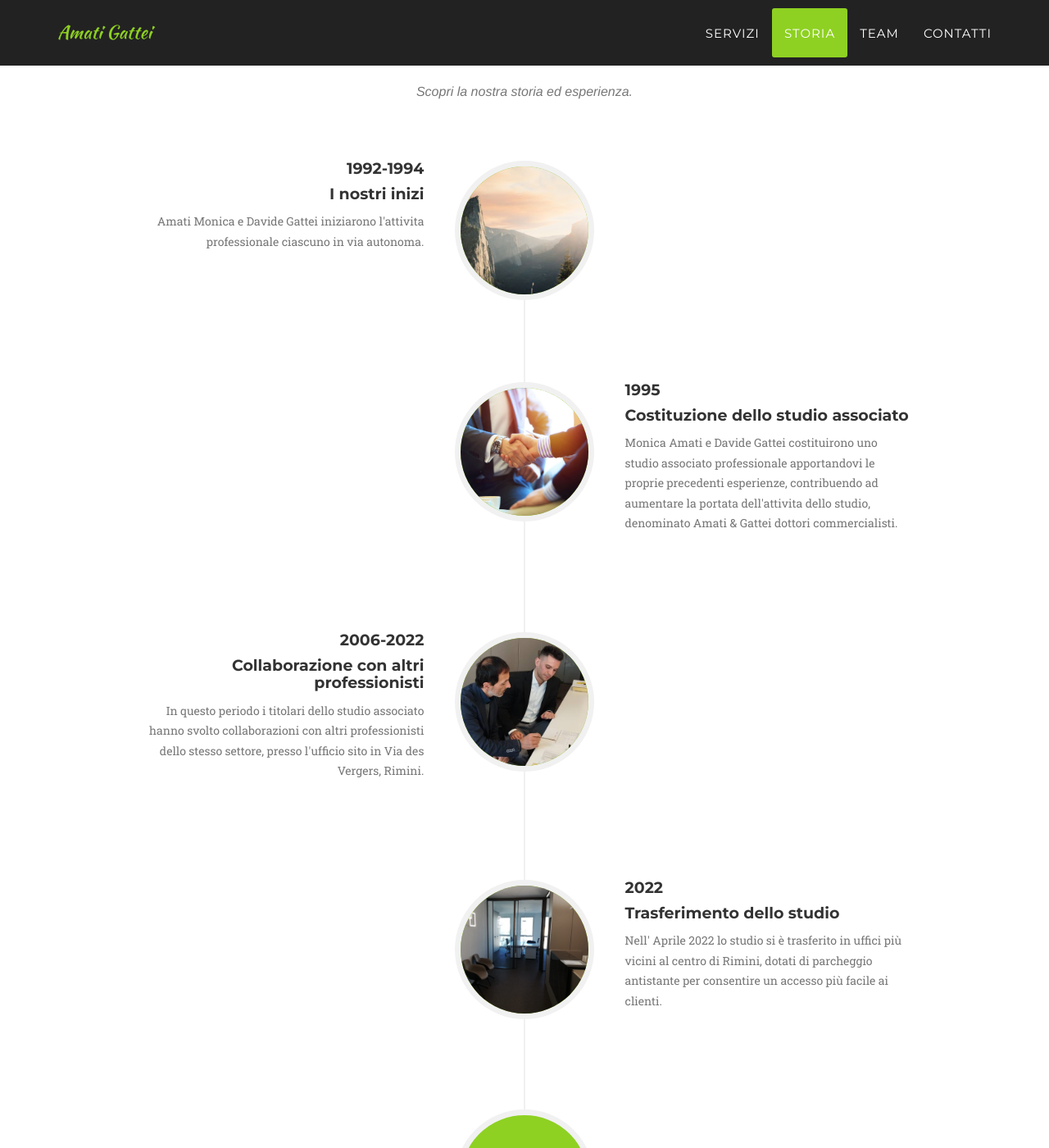
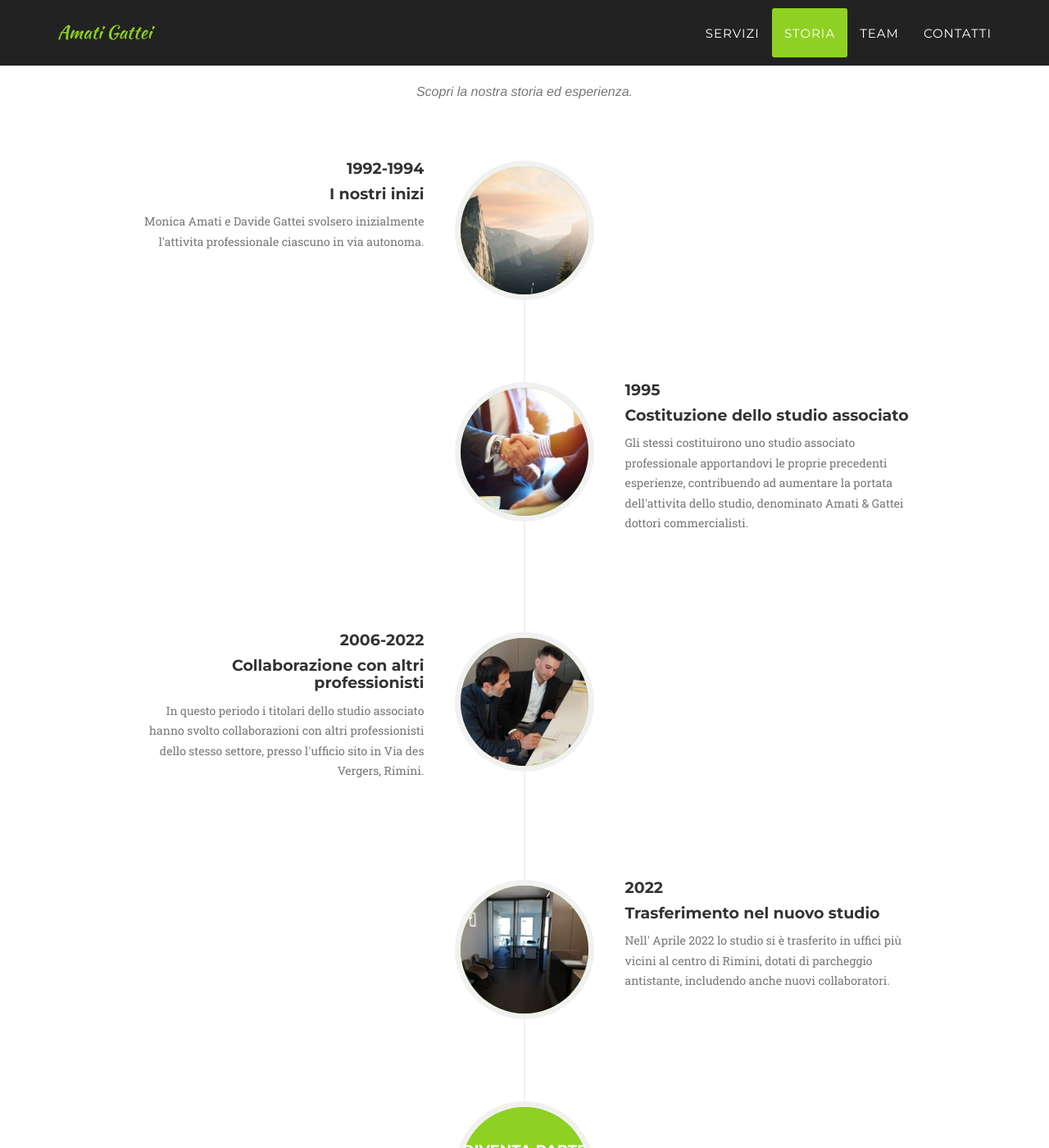
Before and after one commit to github-amatigattei/github-amatigattei.github.io, a Jekyll site: the page built from index.html, in a window 1280 px wide and 1400 px high, scrolled down 2059 px. Shown: the whole window at 82% size. Built offline with Jekyll 4.4.1, drawn with Linux system fonts in a browser that asks for light colours; some web fonts are replaced.

Commit message:
Update text

```diff
--- a/_includes/about.html
+++ b/_includes/about.html
@@ -20,7 +20,7 @@
                                     <h4 class="subheading">I nostri inizi</h4>
                                 </div>
                                 <div class="timeline-body">
-                                    <p class="text-muted">Amati Monica e Davide Gattei iniziarono l'attivita professionale ciascuno in via autonoma.</p>
+                                    <p class="text-muted">Monica Amati e Davide Gattei svolsero inizialmente l'attivita professionale ciascuno in via autonoma.</p>
                                 </div>
                             </div>
                         </li>
@@ -34,7 +34,7 @@
                                     <h4 class="subheading">Costituzione dello studio associato</h4>
                                 </div>
                                 <div class="timeline-body">
-                                    <p class="text-muted">Monica Amati e Davide Gattei costituirono uno studio associato professionale apportandovi le proprie precedenti esperienze, contribuendo ad aumentare la portata dell'attivita dello studio, denominato Amati & Gattei dottori commercialisti.</p>
+                                    <p class="text-muted">Gli stessi costituirono uno studio associato professionale apportandovi le proprie precedenti esperienze, contribuendo ad aumentare la portata dell'attivita dello studio, denominato Amati & Gattei dottori commercialisti.</p>
                                 </div>
                             </div>
                         </li>
@@ -59,10 +59,10 @@
                             <div class="timeline-panel">
                                 <div class="timeline-heading">
                                     <h4>2022</h4>
-                                    <h4 class="subheading">Trasferimento dello studio</h4>
+                                    <h4 class="subheading">Trasferimento nel nuovo studio</h4>
                                 </div>
                                 <div class="timeline-body">
-                                    <p class="text-muted">Nell' Aprile 2022 lo studio si è trasferito in uffici più vicini al centro di Rimini, dotati di parcheggio antistante per consentire un accesso più facile ai clienti.</p>
+                                    <p class="text-muted">Nell' Aprile 2022 lo studio si è trasferito in uffici più vicini al centro di Rimini, dotati di parcheggio antistante, includendo anche nuovi collaboratori.</p>
                                 </div>
                             </div>
                         </li>
--- a/_includes/team.html
+++ b/_includes/team.html
@@ -11,7 +11,7 @@
                 {% for member in site.people %}
                 <div class="col-sm-6">
                     <div class="team-member">
-                        <img src="img/team/{{ member.pic }}.jpg" class="img-responsive img-circle" alt="">
+                        <img style="width: 410px; height: 410px; margin-left:30px; margin-right:30px;" src="img/team/{{ member.pic }}.jpg" class="img-responsive img-circle" alt="">
                         <h4>{{ member.name }}</h4>
                         <p class="text-muted">{{ member.position }}</p>
                         <ul class="list-inline social-buttons">
```
